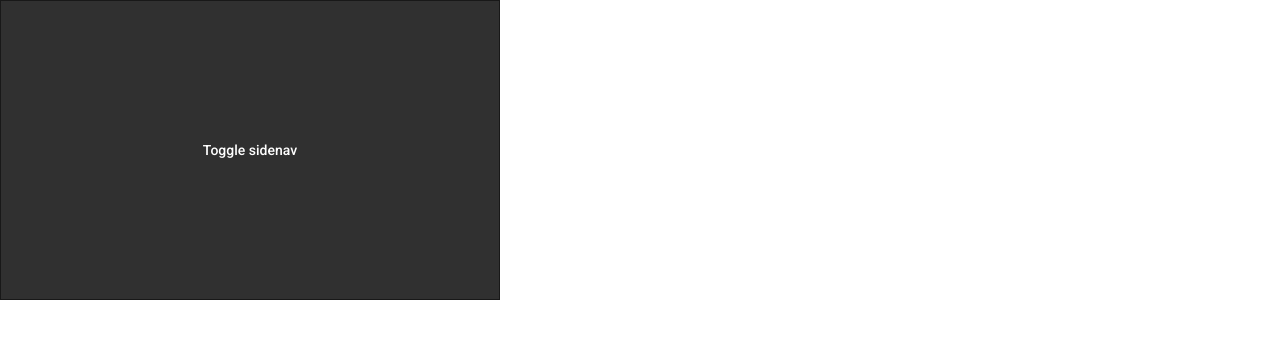
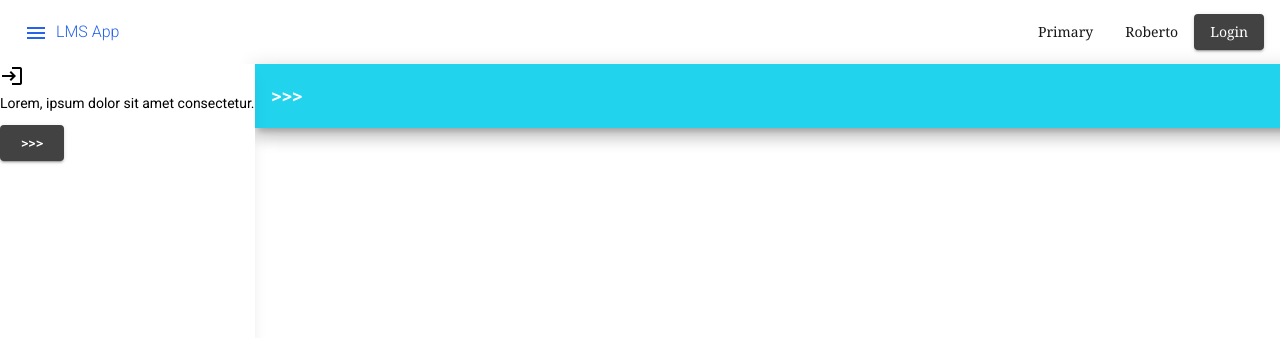
Before and after one commit to Malick44/LMS-APP, an Angular app in the folder lms-App/: page /lmsApp in a window 1280 px wide. Shown: the top 338 px of the page. Built offline with nearby package versions, Linux system fonts and the light colour scheme.

Commit message:
update toolbar

```diff
--- a/lms-App/src/app/users/home/home.component.html
+++ b/lms-App/src/app/users/home/home.component.html
@@ -1,5 +1,102 @@
-<p>
-  <mat-toolbar>
-    <span>My Application</span>
-  </mat-toolbar>
-</p>
+<div class="bg-white">
+<P>
+  corrupti!Lorem, ipsum dolor sit amet consectetur adipisicing elit.
+  Assumenda nisi ipsam unde distinctio iste sit molestiae in exercitationem,
+   aut ut aliquid libero id expedita sint excepturi rem consequuntur ad
+   corrupti!Lorem, ipsum dolor sit amet consectetur adipisicing elit.
+    Assumenda nisi ipsam unde distinctio iste sit molestiae in
+    exercitationem, aut ut aliquid libero id expedita sint excepturi
+    rem consequuntur ad corrupti!Lorem, ipsum dolor sit amet consectetur
+     adipisicing elit. Assumenda nisi ipsam unde distinctio iste sit
+      molestiae in exercitationem, aut ut aliquid libero id expedita sint
+       excepturi rem consequuntur ad corrupti!Lorem, ipsum dolor sit amet
+       consectetur adipisicing elit. Assumenda nisi ipsam unde distinctio
+        iste sit molestiae in exercitationem, aut ut aliquid libero id
+        expedita sint excepturi rem consequuntur ad corrupti!Lorem,
+        ipsum dolor sit amet consectetur adipisicing elit. Assumenda
+        nisi ipsam unde distinctio iste sit molestiae in exercitationem,
+         aut ut aliquid libero id expedita sint excepturi rem consequuntur
+         ad corrupti!Lorem, ipsum dolor sit amet consectetur adipisicing elit.
+          Assumenda nisi ipsam unde distinctio iste sit molestiae in
+          exercitationem, aut ut aliquid libero id expedita sint excepturi
+           rem consequuntur ad corrupti!Lorem, ipsum dolor sit amet consectetur
+            adipisicing elit. Assumenda nisi ipsam unde distinctio iste sit
+             molestiae in exercitationem
+  , aut ut aliquid libero id expedita sint excepturi rem consequuntur ad
+</P>
+<P>
+  corrupti!Lorem, ipsum dolor sit amet consectetur adipisicing elit.
+  Assumenda nisi ipsam unde distinctio iste sit molestiae in exercitationem,
+   aut ut aliquid libero id expedita sint excepturi rem consequuntur ad
+   corrupti!Lorem, ipsum dolor sit amet consectetur adipisicing elit.
+    Assumenda nisi ipsam unde distinctio iste sit molestiae in
+    exercitationem, aut ut aliquid libero id expedita sint excepturi
+    rem consequuntur ad corrupti!Lorem, ipsum dolor sit amet consectetur
+     adipisicing elit. Assumenda nisi ipsam unde distinctio iste sit
+      molestiae in exercitationem, aut ut aliquid libero id expedita sint
+       excepturi rem consequuntur ad corrupti!Lorem, ipsum dolor sit amet
+       consectetur adipisicing elit. Assumenda nisi ipsam unde distinctio
+        iste sit molestiae in exercitationem, aut ut aliquid libero id
+        expedita sint excepturi rem consequuntur ad corrupti!Lorem,
+        ipsum dolor sit amet consectetur adipisicing elit. Assumenda
+        nisi ipsam unde distinctio iste sit molestiae in exercitationem,
+         aut ut aliquid libero id expedita sint excepturi rem consequuntur
+         ad corrupti!Lorem, ipsum dolor sit amet consectetur adipisicing elit.
+          Assumenda nisi ipsam unde distinctio iste sit molestiae in
+          exercitationem, aut ut aliquid libero id expedita sint excepturi
+           rem consequuntur ad corrupti!Lorem, ipsum dolor sit amet consectetur
+            adipisicing elit. Assumenda nisi ipsam unde distinctio iste sit
+             molestiae in exercitationem
+  , aut ut aliquid libero id expedita sint excepturi rem consequuntur ad
+</P>
+<P>
+  corrupti!Lorem, ipsum dolor sit amet consectetur adipisicing elit.
+  Assumenda nisi ipsam unde distinctio iste sit molestiae in exercitationem,
+   aut ut aliquid libero id expedita sint excepturi rem consequuntur ad
+   corrupti!Lorem, ipsum dolor sit amet consectetur adipisicing elit.
+    Assumenda nisi ipsam unde distinctio iste sit molestiae in
+    exercitationem, aut ut aliquid libero id expedita sint excepturi
+    rem consequuntur ad corrupti!Lorem, ipsum dolor sit amet consectetur
+     adipisicing elit. Assumenda nisi ipsam unde distinctio iste sit
+      molestiae in exercitationem, aut ut aliquid libero id expedita sint
+       excepturi rem consequuntur ad corrupti!Lorem, ipsum dolor sit amet
+       consectetur adipisicing elit. Assumenda nisi ipsam unde distinctio
+        iste sit molestiae in exercitationem, aut ut aliquid libero id
+        expedita sint excepturi rem consequuntur ad corrupti!Lorem,
+        ipsum dolor sit amet consectetur adipisicing elit. Assumenda
+        nisi ipsam unde distinctio iste sit molestiae in exercitationem,
+         aut ut aliquid libero id expedita sint excepturi rem consequuntur
+         ad corrupti!Lorem, ipsum dolor sit amet consectetur adipisicing elit.
+          Assumenda nisi ipsam unde distinctio iste sit molestiae in
+          exercitationem, aut ut aliquid libero id expedita sint excepturi
+           rem consequuntur ad corrupti!Lorem, ipsum dolor sit amet consectetur
+            adipisicing elit. Assumenda nisi ipsam unde distinctio iste sit
+             molestiae in exercitationem
+  , aut ut aliquid libero id expedita sint excepturi rem consequuntur ad
+</P>
+<P>
+  corrupti!Lorem, ipsum dolor sit amet consectetur adipisicing elit.
+  Assumenda nisi ipsam unde distinctio iste sit molestiae in exercitationem,
+   aut ut aliquid libero id expedita sint excepturi rem consequuntur ad
+   corrupti!Lorem, ipsum dolor sit amet consectetur adipisicing elit.
+    Assumenda nisi ipsam unde distinctio iste sit molestiae in
+    exercitationem, aut ut aliquid libero id expedita sint excepturi
+    rem consequuntur ad corrupti!Lorem, ipsum dolor sit amet consectetur
+     adipisicing elit. Assumenda nisi ipsam unde distinctio iste sit
+      molestiae in exercitationem, aut ut aliquid libero id expedita sint
+       excepturi rem consequuntur ad corrupti!Lorem, ipsum dolor sit amet
+       consectetur adipisicing elit. Assumenda nisi ipsam unde distinctio
+        iste sit molestiae in exercitationem, aut ut aliquid libero id
+        expedita sint excepturi rem consequuntur ad corrupti!Lorem,
+        ipsum dolor sit amet consectetur adipisicing elit. Assumenda
+        nisi ipsam unde distinctio iste sit molestiae in exercitationem,
+         aut ut aliquid libero id expedita sint excepturi rem consequuntur
+         ad corrupti!Lorem, ipsum dolor sit amet consectetur adipisicing elit.
+          Assumenda nisi ipsam unde distinctio iste sit molestiae in
+          exercitationem, aut ut aliquid libero id expedita sint excepturi
+           rem consequuntur ad corrupti!Lorem, ipsum dolor sit amet consectetur
+            adipisicing elit. Assumenda nisi ipsam unde distinctio iste sit
+             molestiae in exercitationem
+  , aut ut aliquid libero id expedita sint excepturi rem consequuntur ad
+</P>
+</div>
--- a/lms-App/src/app/users/sidenav/sidenav.component.html
+++ b/lms-App/src/app/users/sidenav/sidenav.component.html
@@ -28,19 +28,45 @@ bg-gray-400 text-white shadow-lg" >
 </mat-sidenav-container>
 
 </div> -->
+<app-toolbar (toggleSidenav)="drawer.toggle()" class="">
+</app-toolbar>
 
-<mat-drawer-container class="example-container" autosize>
+<mat-drawer-container class="bg-white app-container font-sans text-red-800 " autosize>
+  <mat-drawer #drawer class=" mat-elevation-z10  left-0 h-screen  flex flex-col
+  text-black shadow-lg" [opened]="!isScreenSmall"
+  [mode]="isScreenSmall ? 'push' : 'side'">
 
-<mat-drawer-content>
-  <mat-drawer #drawer class="example-sidenav" mode="push">
+    <!-- <mat-toolbar class="  bg-blue-600 mat-elevation-z10 "*ngIf="showFiller" >
+     Dashboard
+    </mat-toolbar> -->
+<mat-list-item>
 
-    <p>Auto-resizing sidenav</p>
+<mat-icon (click)="showFiller = !showFiller" mat-raised-button>login</mat-icon>
+    <p *ngIf="showFiller">Lorem, ipsum dolor sit amet consectetur.</p>
+    <button (click)="showFiller = !showFiller" mat-raised-button>
+      >>>
+    </button>
+</mat-list-item>
+
+
+
   </mat-drawer>
-  <div class="example-sidenav-content">
-    <button type="button" mat-button (click)="drawer.toggle()">
-      Toggle sidenav
-    </button>
-  </div>
-</mat-drawer-content>
+
+
+
+
+
+      <mat-toolbar class=" bg-cyan-400 mat-elevation-z10  fixed" >
+
+        <button> >>></button>
+      </mat-toolbar>
+      <div class="app-sidenav-content">
+    <div class="wrapper">
+    <router-outlet></router-outlet>
+    </div>
+
+    </div>
+
+
 
 </mat-drawer-container>
--- a/lms-App/src/app/users/sidenav/sidenav.component.scss
+++ b/lms-App/src/app/users/sidenav/sidenav.component.scss
@@ -1,16 +1,24 @@
-.example-container {
-  width: 500px;
-  height: 300px;
-  border: 1px solid rgba(0, 0, 0, 0.5);
+.app-container {
+  flex: 1;
+  width: 100%;
+  min-width: 100%;
+  height: 100%;
+  min-height: 100%;
 }
 
-.example-sidenav-content {
+.app-sidenav-content {
   display: flex;
-  height: 100%;
-  align-items: center;
-  justify-content: center;
+  height: 600px;
+  flex-direction: column;
+
 }
 
 .example-sidenav {
-  padding: 20px;
+  width: 240px;
 }
+.wrapper {
+  margin: 50px;
+}
+.mat-drawer{
+  background-color: white;
+}
--- a/lms-App/src/app/users/sidenav/sidenav.component.ts
+++ b/lms-App/src/app/users/sidenav/sidenav.component.ts
@@ -13,7 +13,7 @@ const SMALL_WIDTH_BREAKPOINT = 768;
 export class SidenavComponent implements OnInit {
 
   public isScreenSmall!: boolean;
-
+  showFiller = false;
 
   isDarkTheme: boolean = false;
   dir: string = 'ltr';
@@ -39,6 +39,7 @@ export class SidenavComponent implements OnInit {
       .observe([`(max-width: ${SMALL_WIDTH_BREAKPOINT}px)`])
       .subscribe((state: BreakpointState) => {
         this.isScreenSmall = state.matches;
+        this.showFiller=true;
       });
 
 
--- a/lms-App/src/app/users/toolbar/toolbar.component.html
+++ b/lms-App/src/app/users/toolbar/toolbar.component.html
@@ -1,7 +1,7 @@
 
-<div>
-  <mat-toolbar class="bg-blue-200 border-gray-200
-   px-2 sm:px-4 py-2.5 rounded dark:bg-gray-900">
+<div class ="mat-elevation-z30' : true, 'sticky' : isSticky">
+  <mat-toolbar class="  bg-white border-gray-200
+   px-2 sm:px-4 py-2.5 text-blue-600 text-base font-thin" >
    <div class="container flex flex-wrap justify-between items-center mx-auto">
     <button mat-icon-button class="example-icon"
    aria-label="Example icon-button with menu icon"
@@ -11,9 +11,15 @@
   <span>LMS App</span>
 
   <span class="example-spacer"></span>
+<div >
+   <button mat-button class="text-neutral-900 text-sm font-serif ">Primary</button>
+  <button mat-button class="text-neutral-900 text-sm font-serif " >{{loggedInUser}}</button></div>
 
 
-    <button> LogIn</button>
+  <div class="app-button-row">
+
+    <button mat-raised-button  class="col-start-auto font-serif">Login</button>
+  </div>
 
 
 
--- a/lms-App/src/app/users/toolbar/toolbar.component.scss
+++ b/lms-App/src/app/users/toolbar/toolbar.component.scss
@@ -11,7 +11,7 @@ $iconWidth: 56px;
   margin: 8px;
   min-width: $iconWidth;
 
-  @media (max-width: 720px) {
+  @media (max-width: 768px) {
     display: flex;
     align-items: center;
     justify-content: center;
@@ -24,4 +24,6 @@ $iconWidth: 56px;
     line-height: $iconWidth;
     color: white;
   }
+
+
 }
--- a/lms-App/src/app/users/toolbar/toolbar.component.ts
+++ b/lms-App/src/app/users/toolbar/toolbar.component.ts
@@ -10,7 +10,7 @@ export class ToolbarComponent implements OnInit {
   @Output() toggleTheme = new EventEmitter<void>();
   @Output() toggleDir = new EventEmitter<void>();
 
-
+loggedInUser!:string;
 
 openAddContactDialog() {
 throw new Error('Method not implemented.');
@@ -20,6 +20,7 @@ throw new Error('Method not implemented.');
   constructor() { }
 
   ngOnInit(): void {
+    this.loggedInUser= 'Roberto';
   }
 
 }
--- a/lms-App/src/app/users/users.component.html
+++ b/lms-App/src/app/users/users.component.html
@@ -1,6 +1,9 @@
 
 
-  <!-- <app-sidebar >
-  </app-sidebar> -->
 
-  <app-sidenav></app-sidenav>
+<div>
+  <app-sidenav >
+
+  </app-sidenav>
+
+</div>
--- a/lms-App/tailwind.config.js
+++ b/lms-App/tailwind.config.js
@@ -4,8 +4,16 @@ module.exports = {
   content: ["./src/**/*.{html,ts}"],
   theme: {
     extend: {
-      primary:'#202225',
-      secondary:'5865f2'
+      transparent: 'transparent',
+      current: 'currentColor',
+      'white': '#ffffff',
+      'purple': '#3f3cbb',
+      'midnight': '#121063',
+      'metal': '#565584',
+      'tahiti': '#3ab7bf',
+      'silver': '#ecebff',
+      'bubble-gum': '#ff77e9',
+      'bermuda': '#78dcca',
     },
   },
   plugins: [],
```
Also changed, not shown: 1 other file (tests, documents, lock files or other folders).
